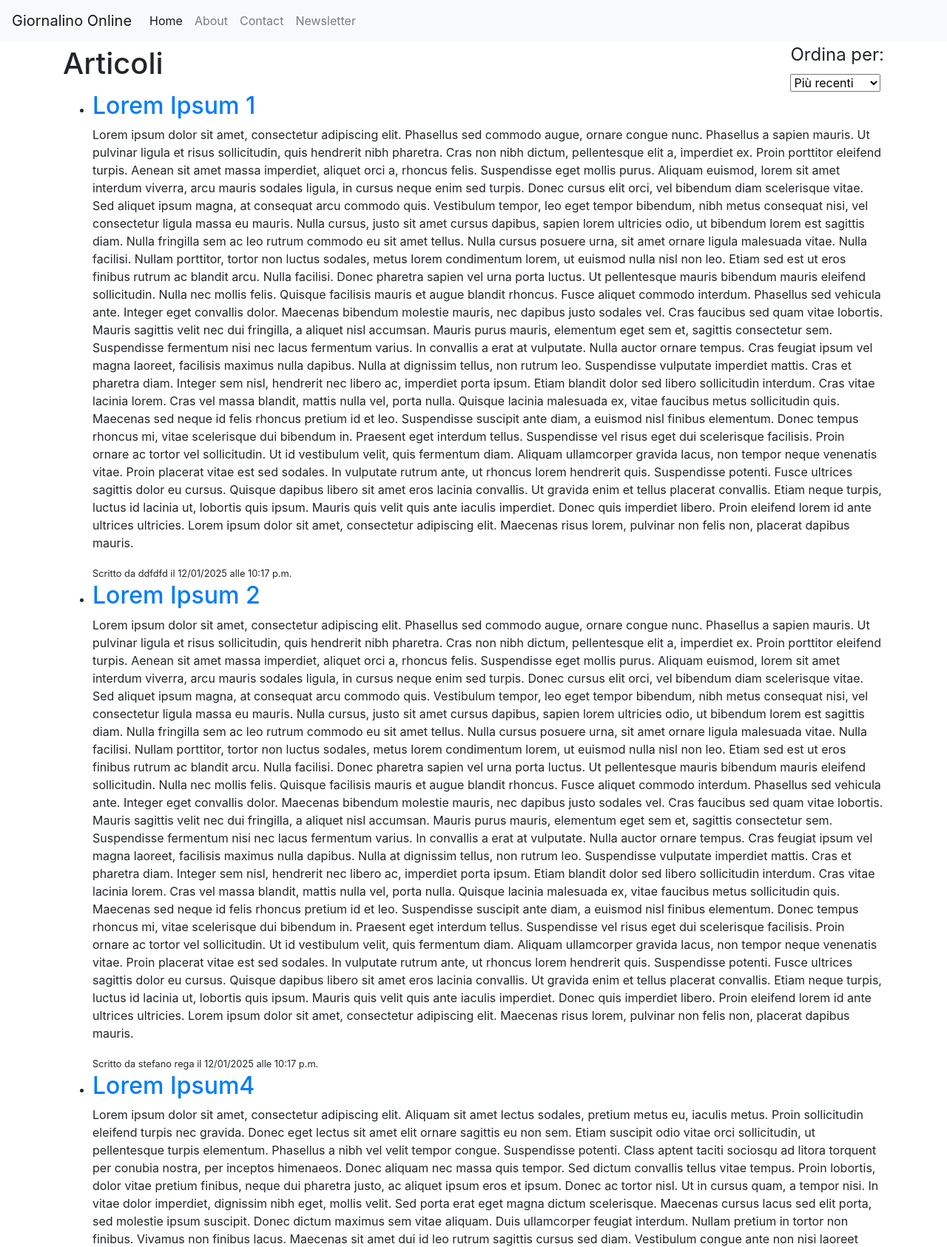
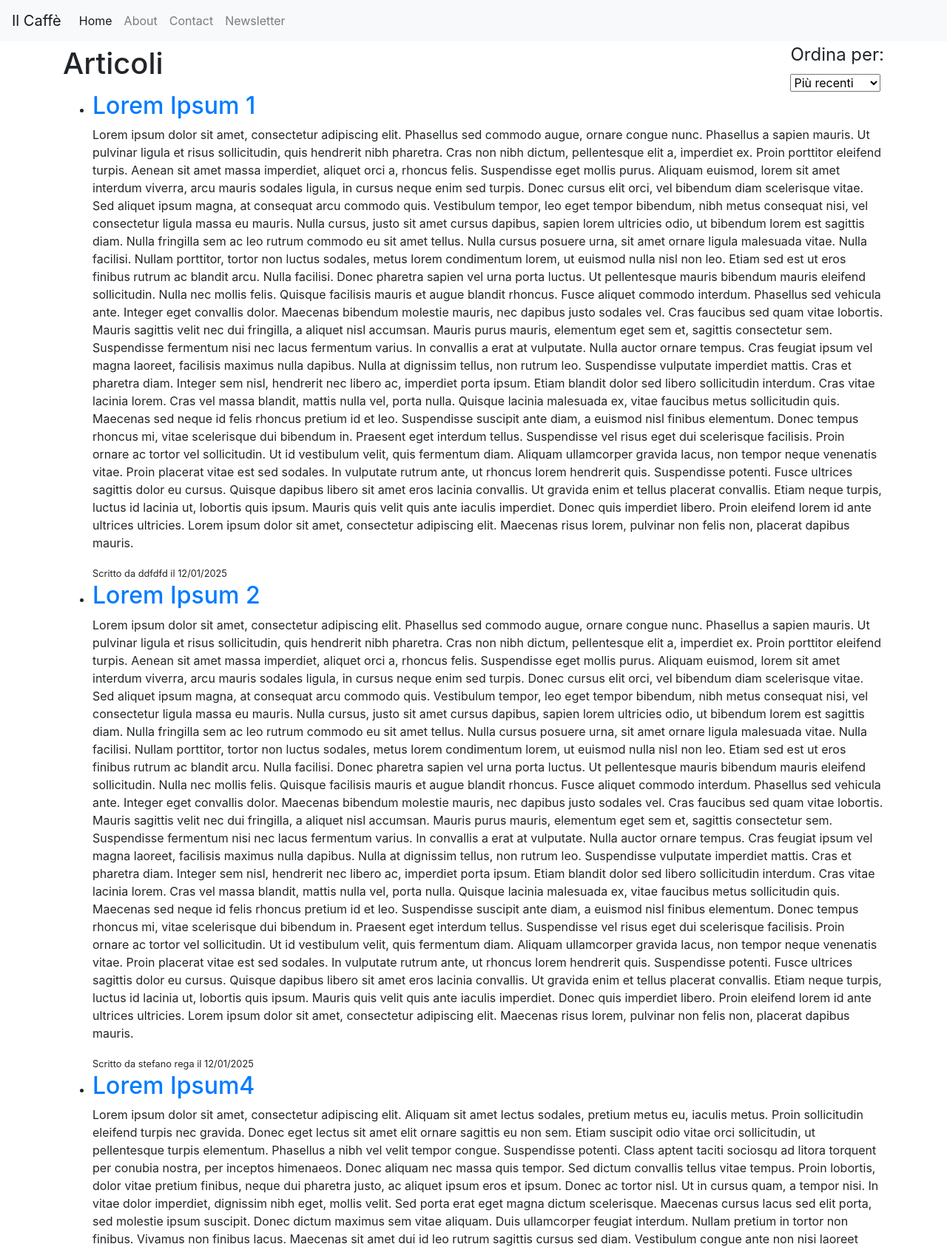
Before and after one commit to ilkamyz/ilcaffeimf, a Django app: page / in a window 1280 px wide. Shown: the top 1686 px of the page at 74% size. Run offline with Django 5.2, Linux system fonts and the light colour scheme; data comes from the database, SQL or seed files in the repository; both versions use the stored data as it was before the commit; some libraries are stand-ins or nearby versions.

Commit message:
Rimozione dell'ora di pubblicazione

```diff
--- a/Giornalino/giornalino/articoli/admin.py
+++ b/Giornalino/giornalino/articoli/admin.py
@@ -4,7 +4,7 @@ from .models import Articolo, NewsletterSubscriber
 #sistemazione aggiuntiva del database
 class ArticoloAdmin(admin.ModelAdmin):
     #lista di attributi dell'articolo
-    list_display = ('titolo', 'autore', 'data_pubblicazione', 'ora_pubblicazione', 'id')
+    list_display = ('titolo', 'autore', 'data_pubblicazione', 'id')
 
     #campi di ricerca
     search_fields = ('titolo', 'autore')
@@ -12,7 +12,7 @@ class ArticoloAdmin(admin.ModelAdmin):
     list_filter = ('data_pubblicazione', 'autore')
 
     #ordinazione predefinita per data di pubblicazione
-    ordering = ('data_pubblicazione', 'ora_pubblicazione',)
+    ordering = ('data_pubblicazione',)
 
 admin.site.register(Articolo, ArticoloAdmin)
 admin.site.register(NewsletterSubscriber)
--- a/Giornalino/giornalino/articoli/models.py
+++ b/Giornalino/giornalino/articoli/models.py
@@ -6,7 +6,6 @@ class Articolo(models.Model):
     contenuto = models.TextField()
     autore = models.CharField(max_length=100)
     data_pubblicazione = models.DateTimeField(auto_now_add=True)
-    ora_pubblicazione = models.TimeField(auto_now_add = True)
 
     #serve a ordinare gli articoli nel database in base alla data di pubblicazione
     class Meta:
--- a/Giornalino/giornalino/articoli/templates/base.html
+++ b/Giornalino/giornalino/articoli/templates/base.html
@@ -14,7 +14,7 @@
     <nav class="navbar navbar-expand-lg navbar-light bg-light">
       <a class="navbar-brand" href="#">
         {% block nomesito %}
-          Giornalino Online
+          Il Caffè
         {% endblock %}
       </a>
       <button class="navbar-toggler" type="button" data-toggle="collapse" data-target="#navbarNav" aria-controls="navbarNav" aria-expanded="false" aria-label="Toggle navigation"><span class="navbar-toggler-icon"></span></button>
--- a/Giornalino/giornalino/articoli/templates/dettaglio_articolo.html
+++ b/Giornalino/giornalino/articoli/templates/dettaglio_articolo.html
@@ -7,7 +7,7 @@
 <body>
     <h1>{{ articolo.titolo }}</h1>
     <p>Autore: {{ articolo.autore }}</p>
-    <p>Pubblicato il: {{ articolo.data_pubblicazione|date:"d M Y" }}</p>
+    <p>Pubblicato il: {{ articolo.data_pubblicazione|date:"d/m/Y" }}</p>
     <div>
         {{ articolo.contenuto }}
     </div>
--- a/Giornalino/giornalino/articoli/templates/lista_articoli.html
+++ b/Giornalino/giornalino/articoli/templates/lista_articoli.html
@@ -22,7 +22,7 @@ Articoli
             <li>
                 <a href= '{% url 'dettaglio_articolo' articolo.id %}' target='blanck_'><h2>{{ articolo.titolo }}</h2></a>
                 <p>{{ articolo.contenuto }}</p>
-                <small>Scritto da {{ articolo.autore }} il {{ articolo.data_pubblicazione|date:"d/m/Y" }} alle {{ articolo.ora_pubblicazione }}</small>
+                <small>Scritto da {{ articolo.autore }} il {{ articolo.data_pubblicazione|date:"d/m/Y" }}</small>
             </li>
         {% endfor %}
     </ul>
```
Also changed, not shown: Giornalino/giornalino/articoli/migrations/0007_remove_articolo_ora_pubblicazione.py (added), Giornalino/giornalino/db.sqlite3.
